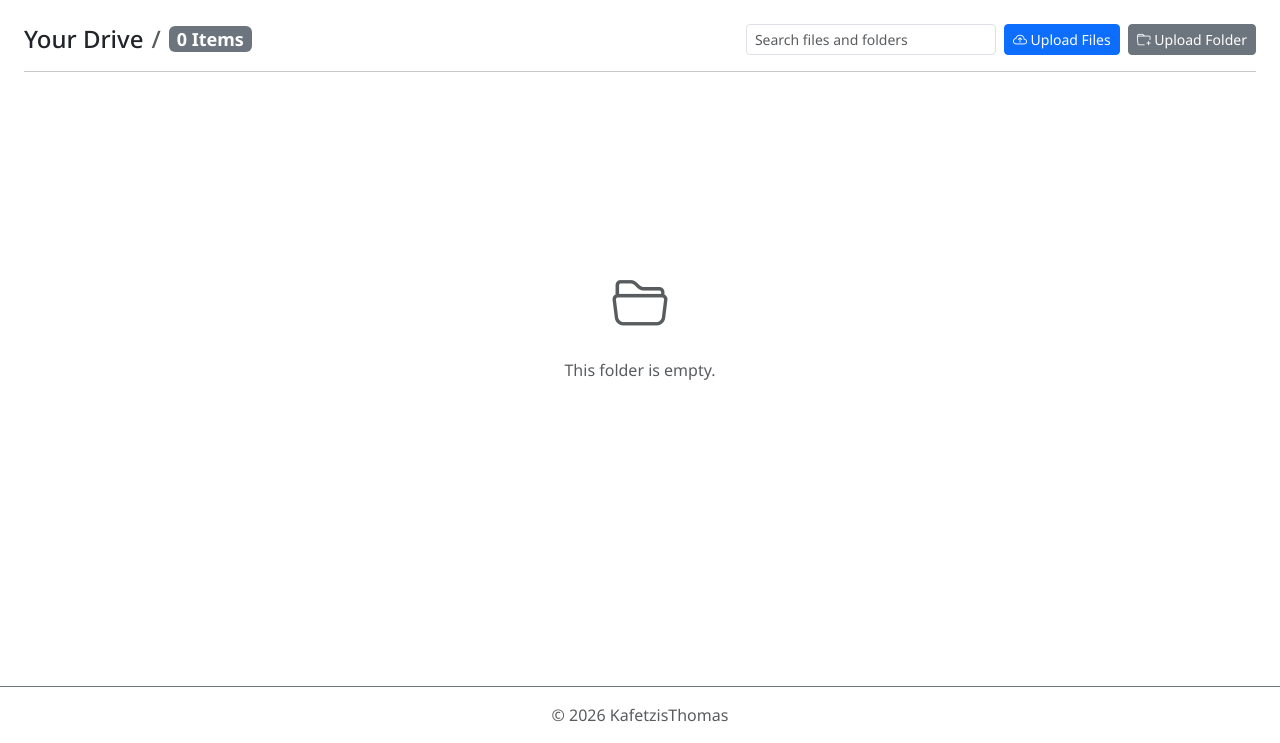
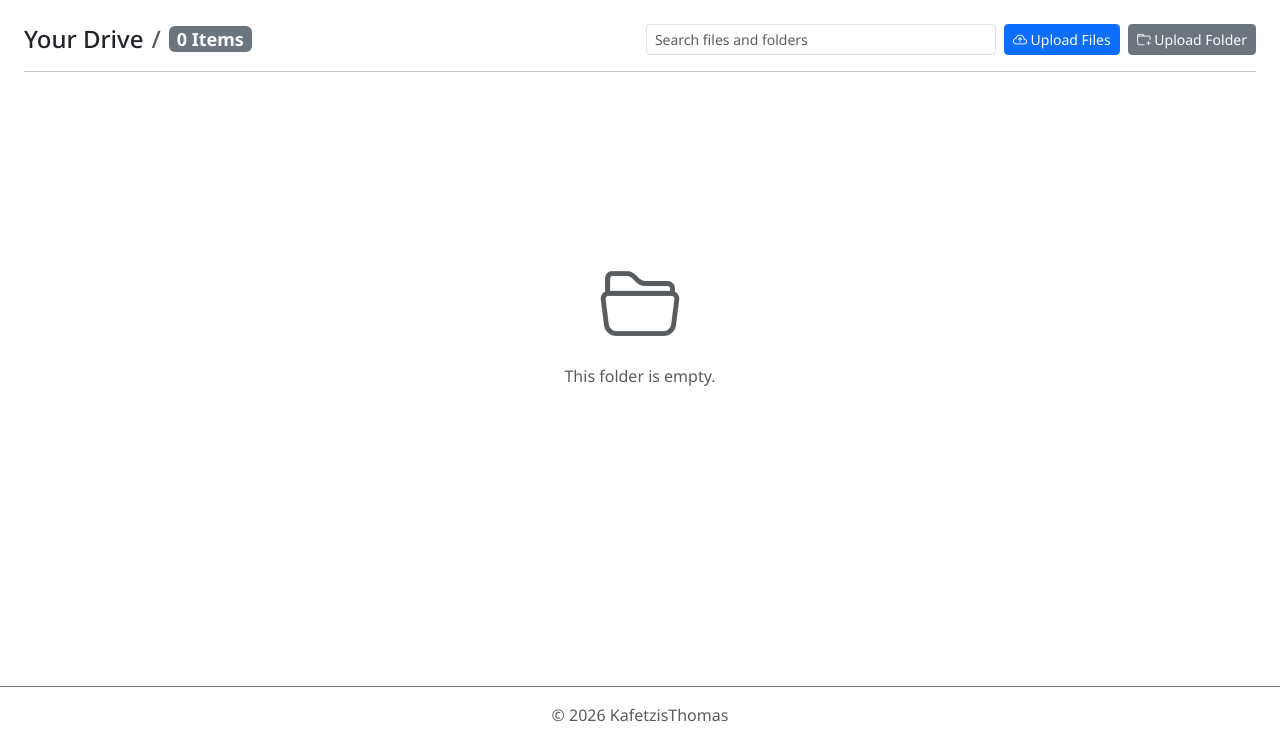
Before and after one commit to KafetzisThomas/FileSpace, a Django app: page / in a window 1280 px wide. Shown: the part 57-800 px from the top of the page. Run offline with Django 5.2, Linux system fonts and the light colour scheme; the visitor is signed in with stand-in values (Sample User, id 1); data that the repository does not hold is empty.

Commit message:
Make drive template responsive on mobile

```diff
--- a/templates/files/drive.html
+++ b/templates/files/drive.html
@@ -10,8 +10,8 @@
         {% endfor %}
     {% endif %}
 
-    <div class="d-flex justify-content-between align-items-center mb-3">
-        <div class="d-flex align-items-center gap-2">
+    <div class="d-flex flex-column flex-lg-row justify-content-between align-items-lg-center gap-3 mb-3">
+        <div class="d-flex align-items-center gap-2 text-nowrap">
             {% if current_folder %}
                 <a href="{% if current_folder.parent %}{% url 'files:drive_folder' current_folder.parent.id %}{% else %}{% url 'files:drive' %}{% endif %}" class="btn btn-outline-secondary btn-sm">
                     <i class="bi bi-arrow-left"></i>
@@ -24,29 +24,30 @@
                 {% else %}
                     Your Drive
                 {% endif %}
-                <span class="text-muted">/</span>
+                <span class="text-muted d-none d-sm-inline">/</span>
                 <span class="badge bg-secondary small px-2 py-1">
                     {{ total_items_count }} Items
                 </span>
             </h4>
         </div>
 
+        <div class="d-flex flex-column flex-md-row gap-2 w-100 justify-content-lg-end">
+            <form class="d-flex w-100" method="get" style="max-width: 350px;">
+                <input class="form-control form-control-sm w-100" type="search" name="search" placeholder="Search files and folders" value="{{ search|default:'' }}">
+            </form>
             <div class="d-flex gap-2">
-            <form class="d-flex" method="get">
-                <input class="form-control form-control-sm" style="width: 250px;" type="search" name="search" placeholder="Search files and folders" value="{{ search|default:'' }}">
-            </form>
-            <form action="{% url 'files:upload_files' %}" method="post" enctype="multipart/form-data">
+                <form action="{% url 'files:upload_files' %}" method="post" enctype="multipart/form-data" class="flex-fill">
                     {% csrf_token %}
                     <input type="hidden" name="folder_id" value="{{ current_folder.id|default_if_none:'' }}">
-                <label for="direct-file-input" class="btn btn-primary btn-sm mb-0">
+                    <label for="direct-file-input" class="btn btn-primary btn-sm mb-0 w-100 text-nowrap">
                         <i class="bi bi-cloud-arrow-up"></i> Upload Files
                     </label>
                     <input type="file" id="direct-file-input" name="file_field" multiple class="d-none" onchange="this.form.submit()">
                 </form>
-            <form id="direct-dir-form" action="{% url 'files:upload_folder' %}" method="post" enctype="multipart/form-data">
+                <form id="direct-dir-form" action="{% url 'files:upload_folder' %}" method="post" enctype="multipart/form-data" class="flex-fill">
                     {% csrf_token %}
                     <input type="hidden" name="folder_id" value="{{ current_folder.id|default_if_none:'' }}">
-                <label for="direct-folder-input" class="btn btn-secondary btn-sm mb-0">
+                    <label for="direct-folder-input" class="btn btn-secondary btn-sm mb-0 w-100 text-nowrap">
                         <i class="bi bi-folder-plus"></i> Upload Folder
                     </label>
                     <input type="file" id="direct-folder-input" name="file_field" webkitdirectory directory multiple class="d-none">
@@ -54,65 +55,65 @@
                 </form>
             </div>
         </div>
+    </div>
 
     <hr>
 
     {% if folders or files %}
-        <div class="row row-cols-2 row-cols-sm-3 row-cols-md-4 row-cols-lg-5 g-3 mt-2">
+        <div class="d-flex flex-column gap-2 mt-2">
             {% for folder in folders %}
-                <div class="col">
-                    <div class="card h-100 text-center shadow-sm border border-light-subtle bg-body-tertiary">
-                        <div class="card-body d-flex flex-column align-items-center p-3">
-                            <a href="{% url 'files:drive_folder' folder.id %}" class="text-decoration-none text-body w-100 d-flex flex-column align-items-center flex-grow-1 justify-content-center">
-                                <i class="bi bi-folder-fill text-warning icon-lg"></i>
-                                <h6 class="card-title mt-3 mb-3 text-truncate w-100">{{ folder.name }}</h6>
+                <div class="card shadow-sm border border-light-subtle bg-body-tertiary">
+                    <div class="card-body d-flex flex-column flex-md-row align-items-md-center p-3 gap-3">
+                        <a href="{% url 'files:drive_folder' folder.id %}" class="text-decoration-none text-body d-flex align-items-center gap-3 flex-grow-1 overflow-hidden w-100">
+                            <i class="bi bi-folder-fill text-warning fs-3"></i>
+                            <h6 class="card-title mb-0 text-truncate">{{ folder.name }}</h6>
                         </a>
-                            <div class="d-flex gap-2 mt-auto w-100">
-                                <a href="{% url 'files:folder_download' folder.id %}" class="btn btn-success btn-sm w-100">
-                                    <i class="bi bi-download"></i> Download
+                        <div class="d-flex gap-2 w-100 w-md-auto justify-content-end mt-2 mt-md-0">
+                            <a href="{% url 'files:folder_download' folder.id %}" class="btn btn-success btn-sm flex-fill flex-md-grow-0">
+                                <i class="bi bi-download"></i> <span class="d-none d-sm-inline">Download</span>
                             </a>
-                                <form action="{% url 'files:folder_delete' folder.id %}" method="post" class="w-100 m-0">
+                            <form action="{% url 'files:folder_delete' folder.id %}" method="post" class="m-0 flex-fill flex-md-grow-0">
                                 {% csrf_token %}
                                 <button type="submit" class="btn btn-danger btn-sm w-100">
-                                        <i class="bi bi-trash3"></i> Delete
+                                    <i class="bi bi-trash3"></i> <span class="d-none d-sm-inline">Delete</span>
                                 </button>
                             </form>
-                            </div>
                         </div>
                     </div>
                 </div>
             {% endfor %}
 
             {% for file in files %}
-                <div class="col">
-                    <div class="card h-100 text-center shadow-sm border border-light-subtle bg-body-tertiary">
-                        <div class="card-body d-flex flex-column align-items-center p-3">
-                            <i class="bi bi-file-earmark-text text-primary icon-lg"></i>
-                            <h6 class="card-title mt-2 mb-1 text-truncate w-100">{{ file.name }}</h6>
-                            <small class="text-body-secondary icon-metadata mb-3">
-                                {{ file.size|file_size }}<br>
-                                {{ file.uploaded_at|date:"d M, Y" }}
+                <div class="card shadow-sm border border-light-subtle bg-body-tertiary">
+                    <div class="card-body d-flex flex-column flex-md-row align-items-md-center p-3 gap-3">
+                        <div class="d-flex align-items-center gap-3 flex-grow-1 overflow-hidden w-100">
+                            <i class="bi bi-file-earmark-text text-primary fs-3"></i>
+                            <div class="text-start overflow-hidden">
+                                <h6 class="card-title mb-1 text-truncate">{{ file.name }}</h6>
+                                <small class="text-body-secondary d-block">
+                                    {{ file.size|file_size }} &bull; {{ file.uploaded_at|date:"d M, Y" }}
                                 </small>
+                            </div>
+                        </div>
 
-                            <div class="d-flex gap-2 mt-auto w-100">
-                                <a href="{% url 'files:file_download' file.id %}" class="btn btn-success btn-sm w-100">
-                                    <i class="bi bi-download"></i> Download
+                        <div class="d-flex gap-2 w-100 w-md-auto justify-content-end mt-2 mt-md-0">
+                            <a href="{% url 'files:file_download' file.id %}" class="btn btn-success btn-sm flex-fill flex-md-grow-0">
+                                <i class="bi bi-download"></i> <span class="d-none d-sm-inline">Download</span>
                             </a>
-                                <form action="{% url 'files:file_delete' file.id %}" method="post" class="w-100 m-0">
+                            <form action="{% url 'files:file_delete' file.id %}" method="post" class="m-0 flex-fill flex-md-grow-0">
                                 {% csrf_token %}
                                 <button type="submit" class="btn btn-danger btn-sm w-100">
-                                        <i class="bi bi-trash3"></i> Delete
+                                    <i class="bi bi-trash3"></i> <span class="d-none d-sm-inline">Delete</span>
                                 </button>
                             </form>
-                            </div>
                         </div>
                     </div>
                 </div>
             {% endfor %}
         </div>
     {% else %}
-        <div class="d-flex flex-column justify-content-center align-items-center text-muted drive-empty">
-            <i class="bi bi-folder2-open icon-lg"></i>
+        <div class="d-flex flex-column justify-content-center align-items-center text-muted drive-empty py-5">
+            <i class="bi bi-folder2-open display-1"></i>
             <p class="mt-3">This folder is empty.</p>
         </div>
     {% endif %}
```
Lines whose indentation alone changed are shown as unchanged.
